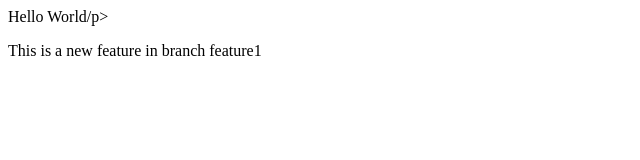
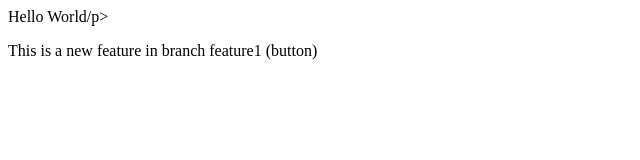
Before and after one commit to PBasistha/LocalRepo, a plain HTML site: page index.html in a window 1280 px wide. Shown: the full height of the page, 0-640 px from the left. Drawn offline with Linux system fonts and the light colour scheme.

```diff
--- a/index.html
+++ b/index.html
@@ -1,2 +1,2 @@
 <p>Hello World/p>
-<p> This is a new feature in branch feature1</p>
+<p> This is a new feature in branch feature1 (button)</p>
```
